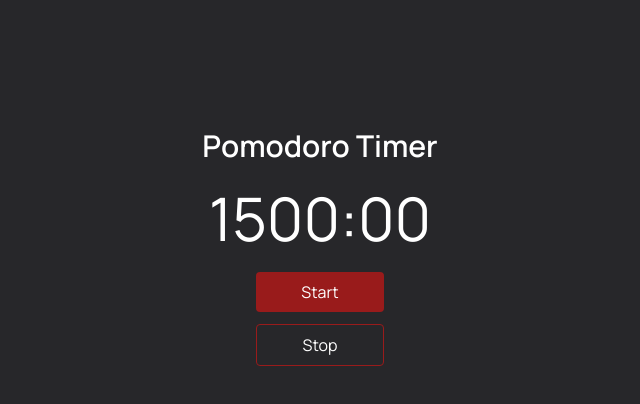
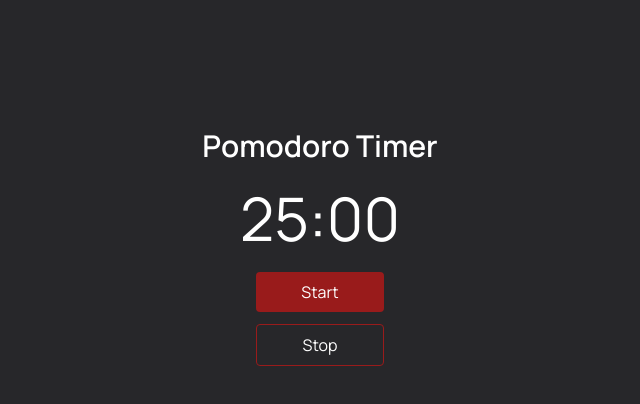
Before and after one commit to AradhanaID/Pomodoro-Timer, a React (Vite) app: page / in a window 1280 px wide. Shown: the top 404 px of the page, without its empty margins (320-960 px from the left). Built offline with nearby package versions, Linux system fonts and the light colour scheme.

Commit message:
Initial Commit

```diff
--- a/src/components/Timer.tsx
+++ b/src/components/Timer.tsx
@@ -1,4 +1,4 @@
-import { useContext, useEffect, useState } from "react";
+import { useContext, useEffect, useMemo, useState } from "react";
 import { TimerContext, TimerContextType } from "../context/TimerContext";
 
 const Timer = () => {
@@ -6,12 +6,11 @@ const Timer = () => {
 	if (!timerProvider) return null;
 	const { timer } = timerProvider;
 
-	const [minute, setMinute] = useState();
-	const [second, setSecond] = useState();
-
+	const minutes = useMemo(() => Math.floor(timer / 60), [timer])
+	const seconds = useMemo(() => timer % 60, [timer])
 	return (
 		<p className="text-6xl my-6">
-			{String(timer).padStart(2, "0")}:{String("0").padStart(2, "0")}
+			{String(minutes).padStart(2, "0")}:{String(seconds).padStart(2, "0")}
 		</p>
 	);
 };
```
